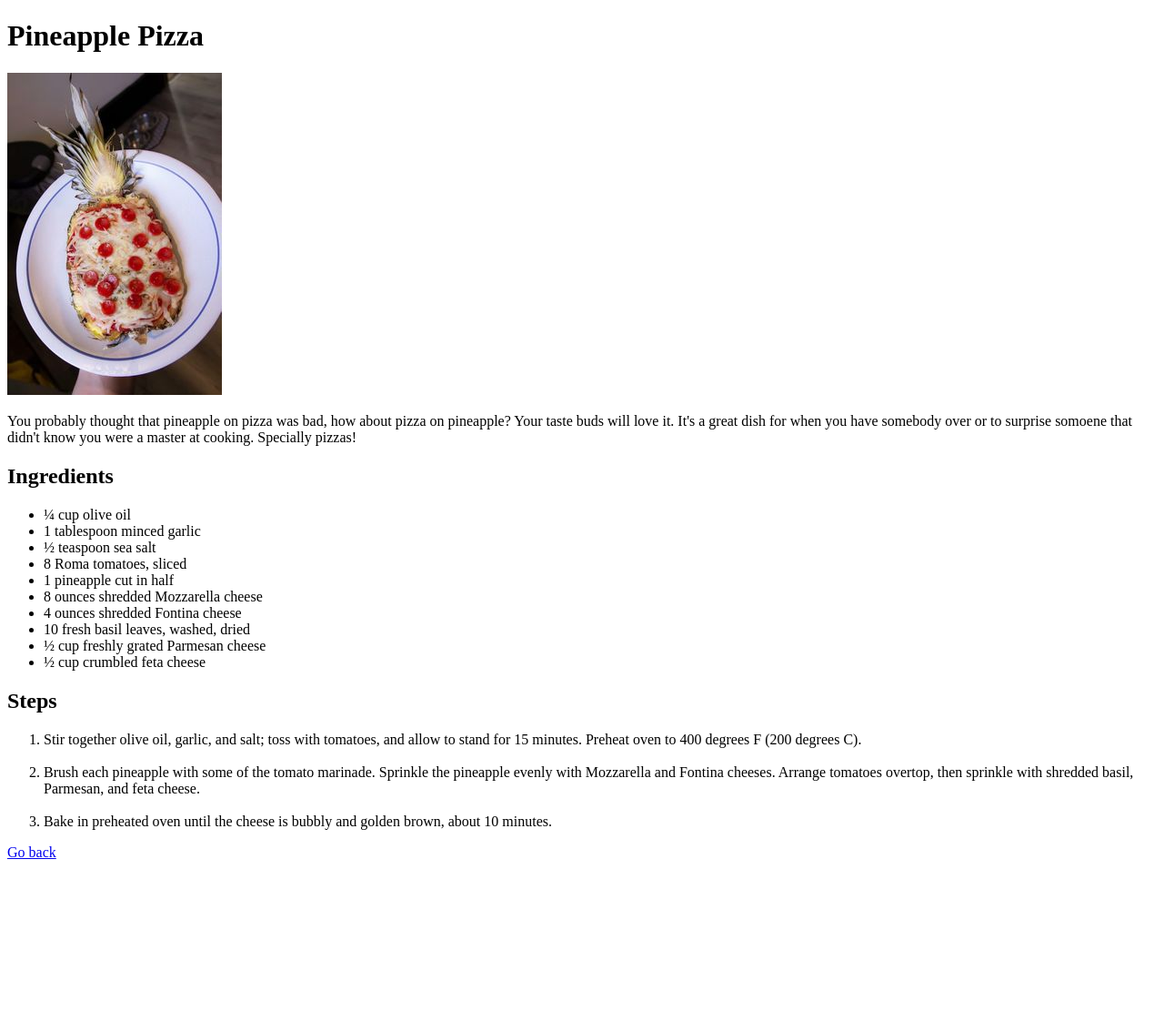
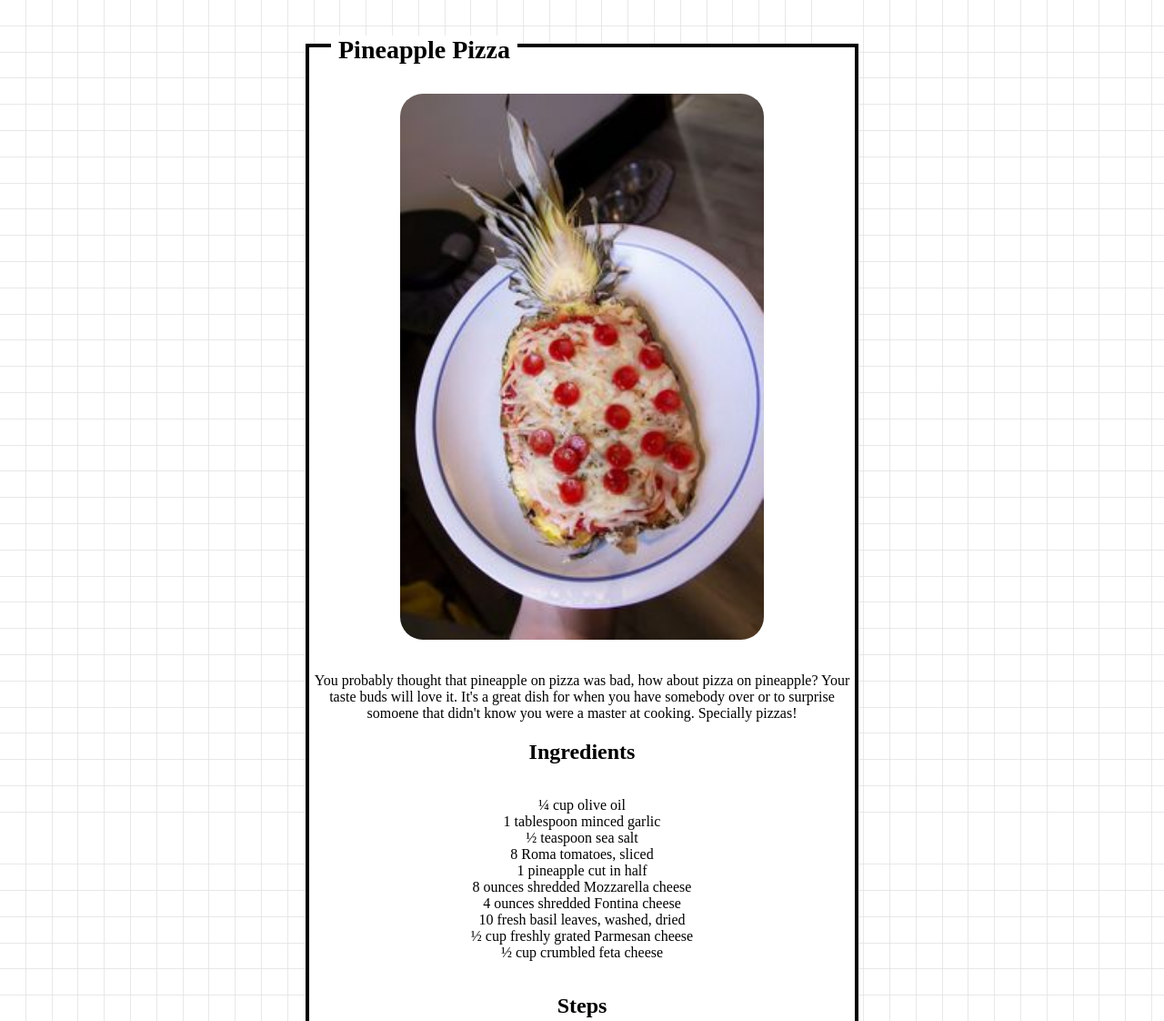
Before and after one commit to andrecaldeiras/odin-recipes, a plain HTML site: page recipes/pineapplepizza.html in a window 1280 px wide. Shown: the top 1122 px of the page at 91% size. Before the commit the page ends 954 px from the top, so only its background shows below. Drawn offline with Linux system fonts and the light colour scheme.

Commit message:
Added styling to Pineapple Pizza recipe and made Tunanatoni recipe text more consistent

```diff
--- a/recipes/pineapplepizza.html
+++ b/recipes/pineapplepizza.html
@@ -3,14 +3,18 @@
 <head>
     <meta charset="UTF-8">
     <meta name="viewport" content="width=device-width, initial-scale=1.0">
+    <link rel="stylesheet" href="../styles.css"/>
     <title>Pineapple Pizza</title>
 </head>
 <body>
-    <h1>Pineapple Pizza</h1>
-    <img src="../images/pineapplepizza.jpg">
+    <div class="circles"></div>
+    <main>
+        <div class="container">
+            <h1 class="container__title">Pineapple Pizza</h1>
+            <img  class="container__image" src="../images/pineapplepizza.jpg">
             <p>You probably thought that pineapple on pizza was bad, how about pizza on pineapple? Your taste buds will love it. It's a great dish for when you have somebody over or to surprise somoene that didn't know you were a master at cooking. Specially pizzas!</p>
             <h2>Ingredients</h2>
-    <ul>
+            <ul class="list">
                 <li>¼ cup olive oil</li>
                 <li>1 tablespoon minced garlic</li>
                 <li>½ teaspoon sea salt</li>
@@ -23,7 +27,7 @@
                 <li>½ cup crumbled feta cheese</li>
             </ul>
             <h2>Steps</h2>
-    <ol>
+            <ol class="list">
                 <li>Stir together olive oil, garlic, and salt; toss with tomatoes, and allow to stand for 15 minutes. Preheat oven to 400 degrees F (200 degrees C).</li>
                 <br>
                 <li>Brush each pineapple with some of the tomato marinade. Sprinkle the pineapple evenly with Mozzarella and Fontina cheeses. Arrange tomatoes overtop, then sprinkle with shredded basil, Parmesan, and feta cheese.</li>
@@ -31,5 +35,7 @@
                 <li>Bake in preheated oven until the cheese is bubbly and golden brown, about 10 minutes.</li>
             </ol>
             <a href="../index.html">Go back</a>
+        </div>
+    </main>
 </body>
 </html>
```
Also changed, not shown: recipes/tunanatoni.html (+3 -3 lines). Lines whose indentation alone changed are shown as unchanged.
